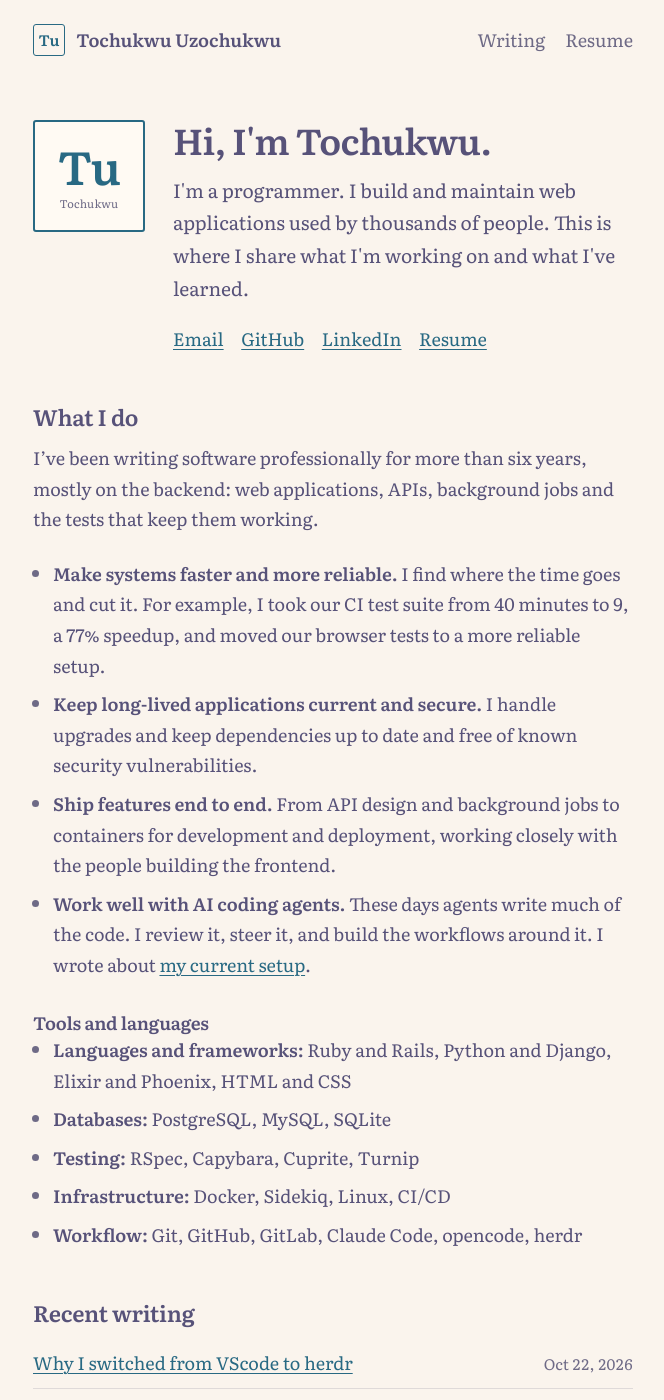
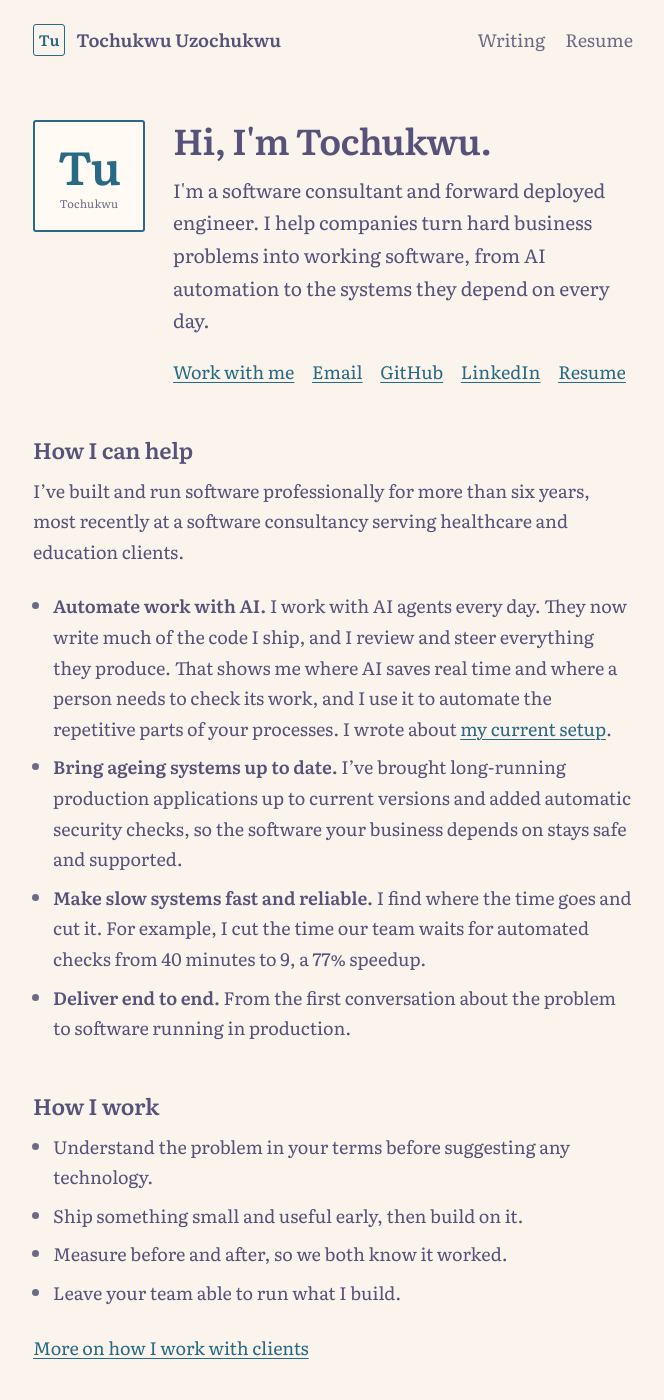
Before and after one commit to 4tolexx/4tolexx.github.io, a Jekyll site: the page built from index.markdown, in a window 1280 px wide and 1400 px high. Shown: the whole window, without its empty margins (307-971 px from the left). Built offline with Jekyll 4.4.1, drawn with Linux system fonts in a browser that asks for light colours; some of the changed text lies outside the part shown.

Commit message:
Update home page, add post on working with clients
- Rewrite home page intro and sections in plain language
- Add "How I work" and "Work with me" sections
- Add post: How I work with clients
- Update site tagline, description and preview image
- Keep preview image source in _og/

```diff
--- a/_config.yml
+++ b/_config.yml
@@ -1,10 +1,11 @@
 # Site settings. Restart `bundle exec jekyll serve` after editing this file.
 
 title: Tochukwu Uzochukwu
-tagline: Programmer
+tagline: Software consultant and forward deployed engineer
 description: >-
-  Programmer. I keep web applications healthy, make test suites fast,
-  and write about tools and working with AI coding agents.
+  Software consultant and forward deployed engineer. I help companies
+  automate work with AI, modernise the systems they rely on, and turn hard
+  business problems into working software.
 url: "https://tolexx.dev"
 baseurl: ""
 lang: en
--- a/_layouts/home.html
+++ b/_layouts/home.html
@@ -10,6 +10,7 @@ layout: default
     <h1>{{ page.heading }}</h1>
     <p class="lede">{{ page.lede }}</p>
     <ul class="link-row" aria-label="Contact and profiles">
+      <li><a href="#work-with-me">Work with me</a></li>
       <li><a href="mailto:{{ site.links.email }}">Email</a></li>
       <li><a href="{{ site.links.github }}">GitHub</a></li>
       <li><a href="{{ site.links.linkedin }}">LinkedIn</a></li>
--- a/index.markdown
+++ b/index.markdown
@@ -3,37 +3,45 @@ layout: home
 title: Tochukwu Uzochukwu
 heading: Hi, I'm Tochukwu.
 lede: >-
-  I'm a programmer. I build and maintain web applications used by
-  thousands of people. This is where I share what I'm working on and what
-  I've learned.
+  I'm a software consultant and forward deployed engineer. I help companies
+  turn hard business problems into working software, from AI automation to
+  the systems they depend on every day.
 ---
 
-## What I do
+## How I can help
 
-I've been writing software professionally for more than six years, mostly on
-the backend: web applications, APIs, background jobs and the tests that keep
-them working.
+I've built and run software professionally for more than six years, most
+recently at a software consultancy serving healthcare and education clients.
 
-- **Make systems faster and more reliable.** I find where the time goes and
-  cut it. For example, I took our CI test suite from 40 minutes to 9, a 77%
-  speedup, and moved our browser tests to a more reliable setup.
-- **Keep long-lived applications current and secure.** I handle upgrades and
-  keep dependencies up to date and free of known security vulnerabilities.
-- **Ship features end to end.** From API design and background jobs to
-  containers for development and deployment, working closely with the people
-  building the frontend.
-- **Work well with AI coding agents.** These days agents write much of the
-  code. I review it, steer it, and build the workflows around it.
+- **Automate work with AI.** I work with AI agents every day. They now write
+  much of the code I ship, and I review and steer everything they produce.
+  That shows me where AI saves real time and where a person needs to check its
+  work, and I use it to automate the repetitive parts of your processes.
   I wrote about [my current setup]({% post_url 2026-10-22-why-i-switched-from-vscode-to-herdr %}).
+- **Bring ageing systems up to date.** I've brought long-running production
+  applications up to current versions and added automatic security checks, so
+  the software your business depends on stays safe and supported.
+- **Make slow systems fast and reliable.** I find where the time goes and cut
+  it. For example, I cut the time our team waits for automated checks from
+  40 minutes to 9, a 77% speedup.
+- **Deliver end to end.** From the first conversation about the problem to
+  software running in production.
 
-### Tools and languages
+## How I work
 
-- **Languages and frameworks:** Ruby and Rails, Python and Django, Elixir and
-  Phoenix, HTML and CSS
-- **Databases:** PostgreSQL, MySQL, SQLite
-- **Testing:** RSpec, Capybara, Cuprite, Turnip
-- **Infrastructure:** Docker, Sidekiq, Linux, CI/CD
-- **Workflow:** Git, GitHub, GitLab, Claude Code, opencode, herdr
+- Understand the problem in your terms before suggesting any technology.
+- Ship something small and useful early, then build on it.
+- Measure before and after, so we both know it worked.
+- Leave your team able to run what I build.
+
+[More on how I work with clients]({% post_url 2026-10-28-how-i-work-with-clients %})
+
+## Work with me {#work-with-me}
+
+I'm available for consulting projects and open to forward deployed
+engineering roles. If you have a problem you'd like solved, email me at
+[{{ site.links.email }}](mailto:{{ site.links.email }}) with a few lines
+about it.
 
 ## Recent writing
 
@@ -45,29 +53,29 @@ them working.
 
 ### Velaluqa GmbH, Berlin, Germany
 
-Software developer, March 2022 to present. I build and maintain Rails
-applications for healthcare and education clients, including a medical imaging
-platform used in clinical trials.
+Software developer at a software consultancy, March 2022 to present. I build
+and maintain software for the company's healthcare and education clients,
+including a medical imaging platform used in clinical trials.
 
-- **Upgrades:** took two production applications from Rails 6.0 to 8.1 and
-  Ruby 2.7 to 3.3, including the Devise 5 and Sidekiq 8 migrations.
-- **Performance:** cut the CI suite from 40 minutes to 9, then added parallel
-  and changed-only test runs; found and fixed N+1 queries, added database
-  monitoring, and streamed multi-gigabyte downloads.
-- **APIs:** REST and GraphQL APIs, including GraphQL mutations with
-  authorization for a React frontend.
-- **Testing:** moved browser tests from Selenium to Cuprite, and wrote
-  acceptance tests with Turnip and Capybara alongside RSpec.
-- **Security:** added Brakeman, bundler-audit and container scanning to CI,
-  and fixed vulnerabilities as they came up.
-- **Background jobs:** built a Sidekiq job system with progress tracking,
-  cancellation and retries, plus user-scheduled recurring tasks.
+- **Modernisation:** brought two long-running production applications up to
+  the latest versions of the tools they are built on.
+- **Speed:** cut the time the team waits for automated checks from 40 minutes
+  to 9, found and fixed slow database access, added monitoring, and made
+  multi-gigabyte file downloads stream straight to users.
+- **Integrations:** built the APIs behind a client-facing web interface,
+  with checks on who is allowed to change what.
+- **Quality:** made the automated browser tests more reliable and added
+  acceptance tests that describe how the software should behave.
+- **Security:** added automatic security checks to every change and fixed
+  vulnerabilities as they came up.
+- **Automation:** built a system for long-running tasks that users can track,
+  cancel, retry and schedule to repeat.
 
 ### Creative Works, Lagos, Nigeria
 
 Backend developer, February 2020 to November 2021. I built web applications
-and REST APIs at a fast-moving startup, working with frontend developers to
-ship features on tight timelines.
+and APIs at a fast-moving startup, working with the frontend team to ship
+features on tight timelines.
 
 My [resume]({{ site.links.resume | relative_url }}) has the details.
 
```
Also changed, not shown: _og/og-default.html (added, +69 -0 lines), _posts/2026-10-28-how-i-work-with-clients.md (added, +63 -0 lines), assets/images/og-default.png.
